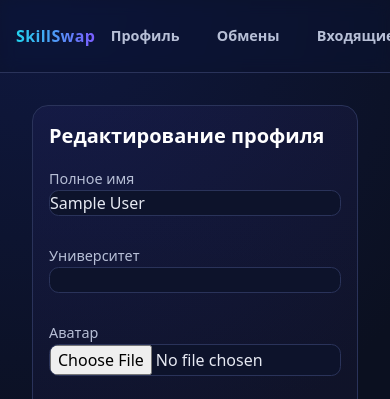
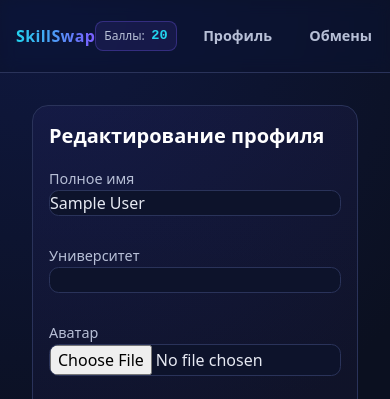
Before and after one commit to aaaiserr1401/skill-swap, a Django app: page /accounts/profile/ in a window 390 px wide; the page is wider, and only the part inside the window is pictured. Shown: the top 399 px of that part. Run offline with Django 5.2, Linux system fonts and the light colour scheme; the visitor is signed in with stand-in values (Sample User, id 1); some libraries are stand-ins or nearby versions.

Commit message:
Отображение баллов улучшено

```diff
--- a/static/css/style.css
+++ b/static/css/style.css
@@ -96,3 +96,41 @@
 @media (max-width: 640px) {
   .search { flex-direction: column; align-items: stretch; }
 }
+
+/* Points display in header */
+.points-display {
+  display: flex;
+  align-items: center;
+  gap: 0.4rem;
+  background: rgba(124, 92, 255, 0.1);
+  border: 1px solid rgba(124, 92, 255, 0.3);
+  border-radius: 0.5rem;
+  padding: 0.3rem 0.6rem;
+  margin-right: 0.5rem;
+}
+
+.points-label {
+  font-size: 0.8rem;
+  color: var(--muted);
+  font-weight: 500;
+}
+
+.points-value {
+  font-size: 0.9rem;
+  color: var(--accent);
+  font-weight: 700;
+  font-family: 'Courier New', monospace;
+}
+
+@media (max-width: 640px) {
+  .points-display {
+    margin-right: 0.3rem;
+    padding: 0.25rem 0.5rem;
+  }
+  .points-label {
+    font-size: 0.75rem;
+  }
+  .points-value {
+    font-size: 0.85rem;
+  }
+}
--- a/templates/accounts/profile_detail.html
+++ b/templates/accounts/profile_detail.html
@@ -59,7 +59,6 @@
       </div>
     </div>
     <div class="form-actions" style="margin-top:.8rem;">
-      <a class="btn btn-primary" href="{% url 'accounts:profile_edit' %}">Изменить навыки</a>
       <a class="btn btn-ghost" href="{% url 'skill_list' %}">Посмотреть все навыки</a>
     </div>
   </div>
--- a/templates/base.html
+++ b/templates/base.html
@@ -17,6 +17,10 @@
             <a href="/" class="brand">SkillSwap</a>
             <div class="nav-actions">
                 {% if user.is_authenticated %}
+                    <div class="points-display">
+                        <span class="points-label">Баллы:</span>
+                        <span class="points-value">{{ user.points }}</span>
+                    </div>
                     <a href="{% url 'accounts:profile_detail' %}" class="btn btn-ghost">Профиль</a>
                     <a href="{% url 'accounts:exchange_list' %}" class="btn btn-ghost">Обмены</a>
                     <a href="{% url 'accounts:inbox_requests' %}" class="btn btn-ghost">Входящие</a>
```
